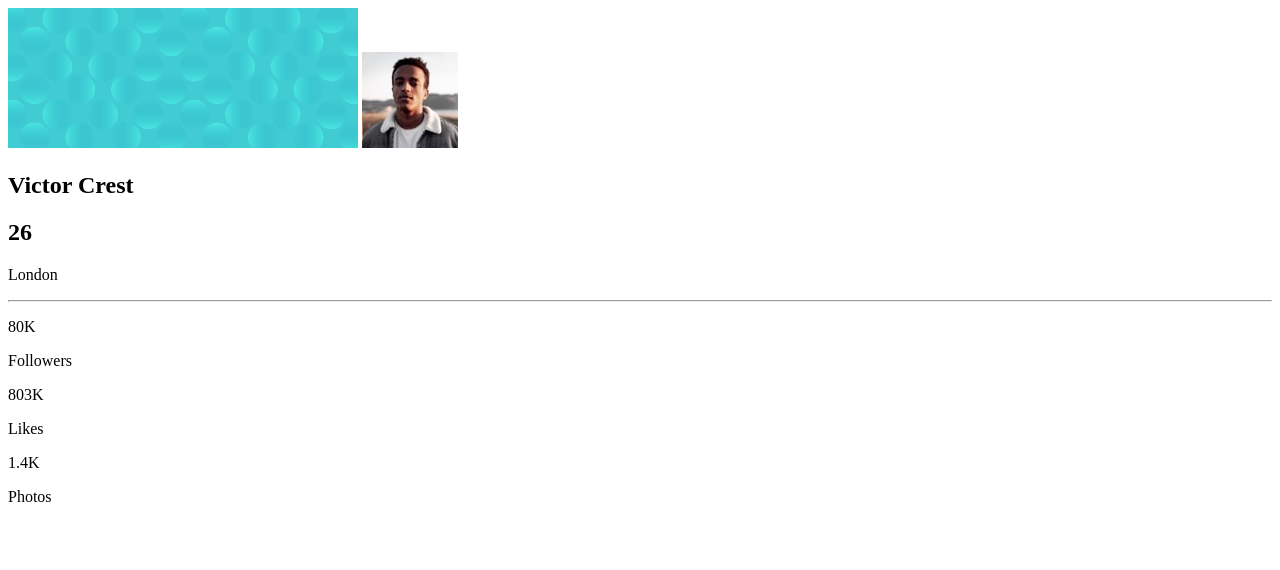
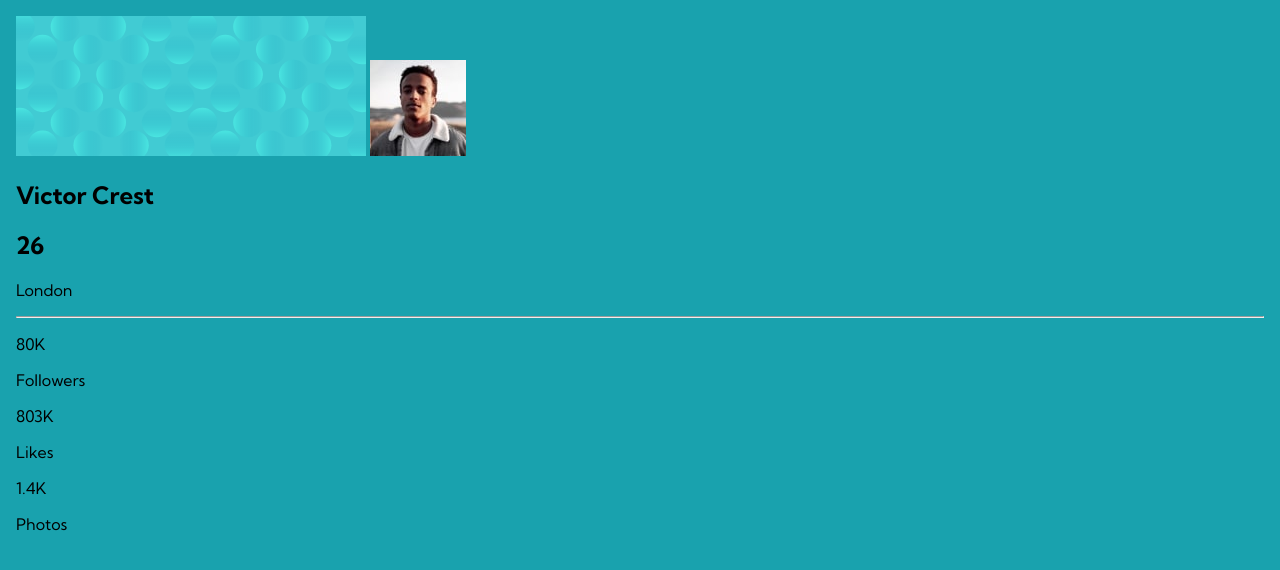
Before and after one commit to iwanharyatno/fm-profile-card, a plain HTML site: page index.html in a window 1280 px wide. Drawn offline with Linux system fonts and the light colour scheme.

Commit message:
Create base style

```diff
--- a/index.html
+++ b/index.html
@@ -5,6 +5,7 @@
   <meta name="viewport" content="width=device-width, initial-scale=1.0"> <!-- displays site properly based on user's device -->
   <link rel="icon" type="image/png" sizes="32x32" href="./images/favicon-32x32.png">
   <title>Frontend Mentor | Profile card component</title>
+  <link rel="stylesheet" href="styles/style.css">
 </head>
 <body>
   <main>
--- /dev/null
+++ b/styles/style.css
@@ -0,0 +1,12 @@
+@import url('https://fonts.googleapis.com/css2?family=Kumbh+Sans:wght@400;700&display=swap');
+
+:root {
+  --color-bg: hsl(185, 75%, 39%);
+}
+
+body {
+  font-family: 'Kumbh Sans', sans-serif;
+  padding: 1rem;
+  margin: 0;
+  background-color: var(--color-bg);
+}
```
